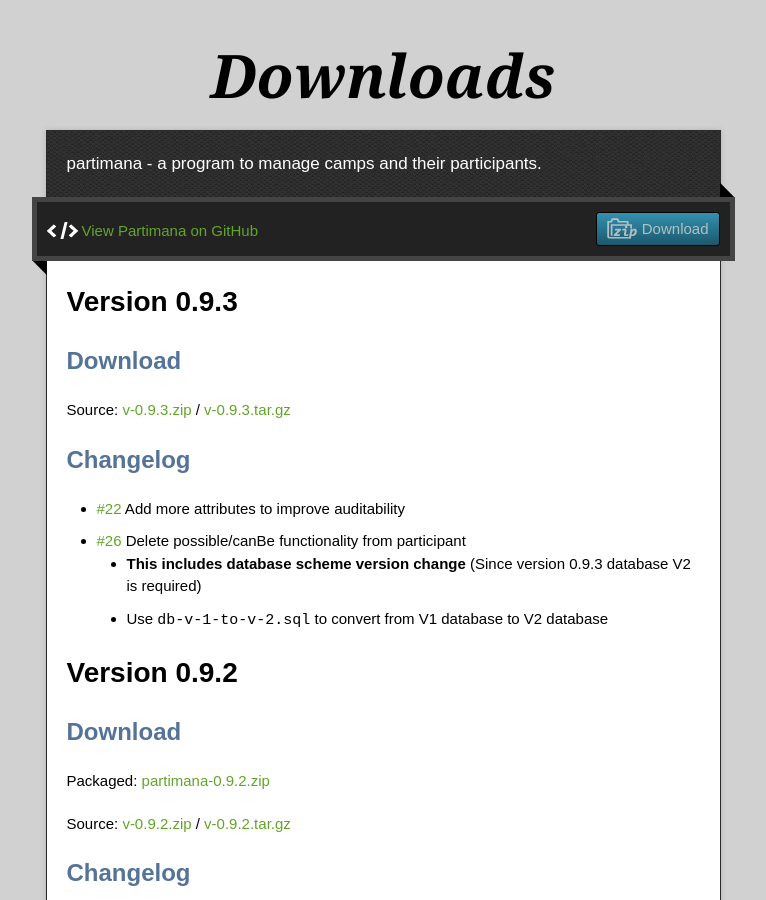
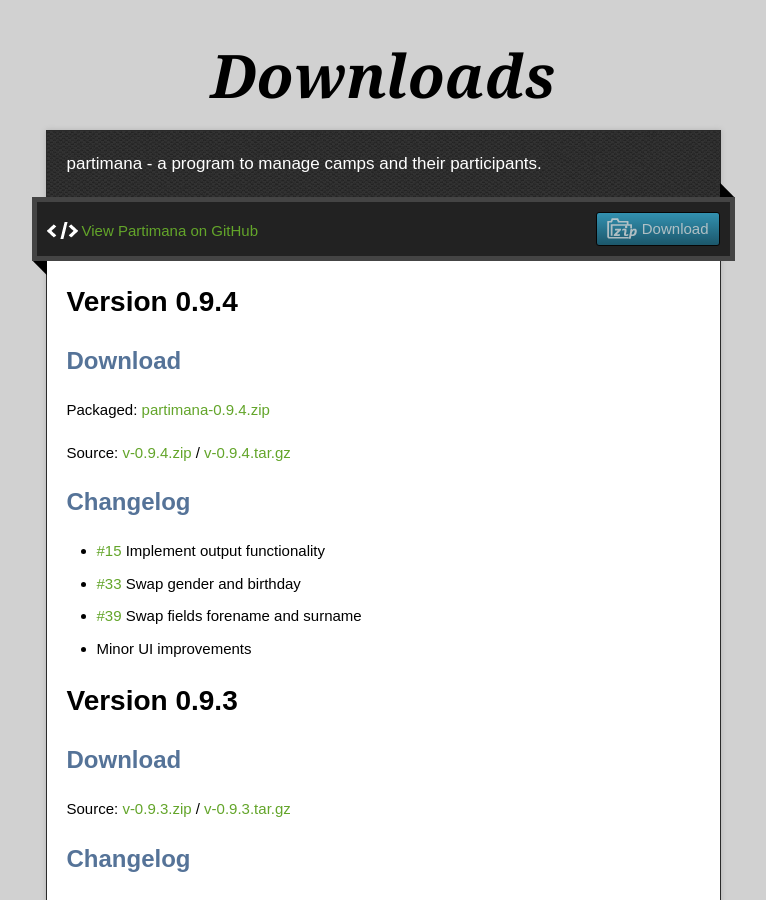
Before and after one commit to croesch/partimana, a Jekyll site: the page built from downloads.md, in a window 1280 px wide and 900 px high. Shown: the whole window, without its empty margins (257-1023 px from the left). Built offline with Jekyll 4.4.1, drawn with Linux system fonts in a browser that asks for light colours.

Commit message:
Add download of 0.9.4.

```diff
--- a/downloads.md
+++ b/downloads.md
@@ -2,6 +2,19 @@
 layout: default
 title: Downloads
 ---
+
+# Version 0.9.4
+## Download
+Packaged: [partimana-0.9.4.zip](https://github.com/croesch/partimana/releases/download/v-0.9.4/partimana-0.9.4.zip)
+
+Source: [v-0.9.4.zip](https://github.com/croesch/partimana/archive/v-0.9.4.zip) /  [v-0.9.4.tar.gz](https://github.com/croesch/partimana/archive/v-0.9.4.tar.gz)
+
+## Changelog
+* [#15](https://github.com/croesch/partimana/issues/15) Implement output functionality
+* [#33](https://github.com/croesch/partimana/issues/33) Swap gender and birthday
+* [#39](https://github.com/croesch/partimana/issues/39) Swap fields forename and surname
+* Minor UI improvements
+
 
 # Version 0.9.3
 ## Download
```
